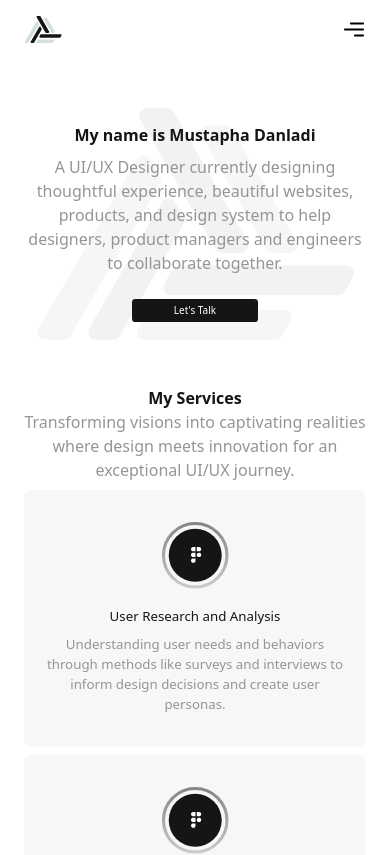
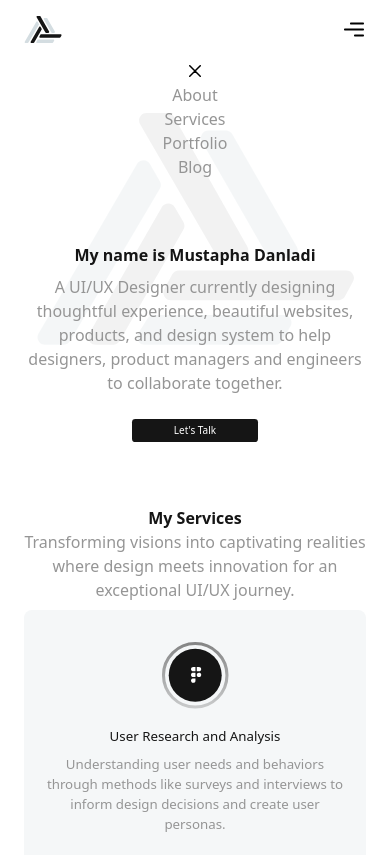
Before and after one commit to mmustaphak/ui-ux-portfolio, a React (Vite) app: page / in a window 390 px wide. Shown: the top 855 px of the page. Built offline with nearby package versions, Linux system fonts and the light colour scheme.

Commit message:
Added the basic markup for the hamburger menu

```diff
--- a/src/components/Header.jsx
+++ b/src/components/Header.jsx
@@ -1,8 +1,10 @@
-import { Link } from "react-router-dom"
+import { Link, NavLink } from "react-router-dom"
 import logo from "../assets/logo.svg"
 import menu from "../assets/menu.svg"
+import close from "../assets/close-hamburger.svg"
 
 export default function Header() {
+
     return (
         <header>
             <nav className="px-6 py-4 flex justify-between">
@@ -11,6 +13,26 @@ export default function Header() {
                 </Link>
                 <img src={menu} alt="Open menu" />
             </nav>
+
+            <nav>
+                <button>
+                    <img src={close} alt="Close " />
+                </button>
+                <ul>
+                    <NavLink to="about">
+                        <li>About</li>
+                    </NavLink>
+                    <NavLink to="services">
+                        <li>Services</li>
+                    </NavLink>
+                    <NavLink to="portfolio">
+                        <li>Portfolio</li>
+                    </NavLink>
+                    <NavLink to="blog">
+                        <li>Blog</li>
+                    </NavLink>
+                </ul>
+            </nav>
         </header>
     )
 }
```
Also changed, not shown: src/assets/close-hamburger.svg (added).
